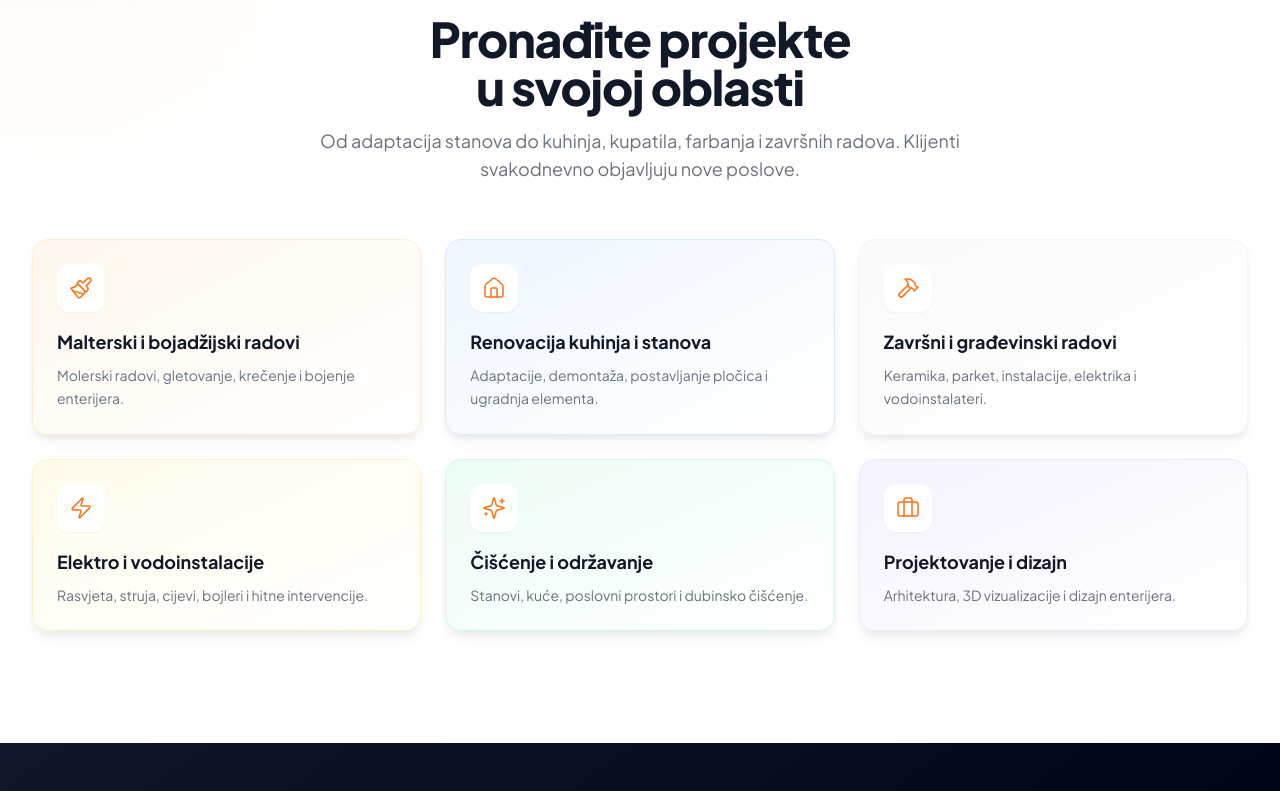
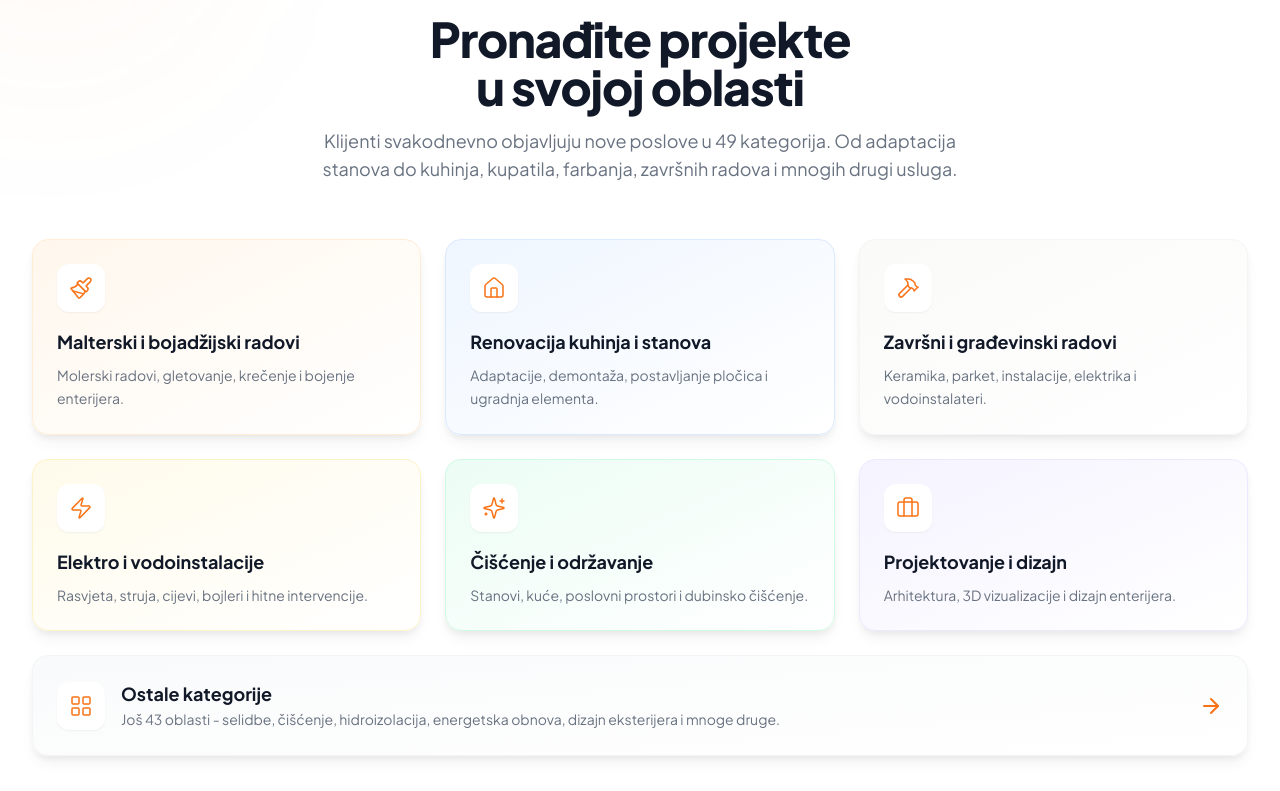
Before and after one commit to ocjenime/zaposli.ba, a Next.js app: page /za-firme in a window 1280 px wide. Shown: the part 2949-3740 px from the top of the page. Built offline with nearby package versions, Linux system fonts and the light colour scheme; no server answers.

Commit message:
feat: add 'Ostale kategorije' card and category count to /za-firme/

```diff
--- a/app/za-firme/ZaFirmeContent.tsx
+++ b/app/za-firme/ZaFirmeContent.tsx
@@ -5,6 +5,7 @@ import Footer from '@/components/Footer';
 import Link from 'next/link';
 import PricingCTA from '@/components/PricingCTA';
 import { JsonLd, breadcrumbSchema, faqSchema } from '@/lib/jsonld';
+import { categories } from '@/lib/data';
 
 import {
   CheckCircle,
@@ -32,6 +33,7 @@ import {
   Award,
   BarChart3,
   UserPlus,
+  LayoutGrid,
 } from 'lucide-react';
 
 const benefits = [
@@ -145,6 +147,8 @@ const projectCards = [
     gradient: 'from-violet-50 to-white border-violet-100',
   },
 ];
+
+const categoryCount = categories.filter((c) => !c.noSeo).length;
 
 const pricingPlans = [
   {
@@ -494,7 +498,8 @@ export default function ZaFirmeContent() {
                 Pronađite projekte u svojoj oblasti
               </h2>
               <p className="text-steel text-lg">
-                Od adaptacija stanova do kuhinja, kupatila, farbanja i završnih radova. Klijenti svakodnevno objavljuju nove poslove.
+                Klijenti svakodnevno objavljuju nove poslove u {categoryCount} kategorija. Od adaptacija stanova do kuhinja,
+                kupatila, farbanja, završnih radova i mnogih drugi usluga.
               </p>
             </div>
 
@@ -511,6 +516,24 @@ export default function ZaFirmeContent() {
                   <p className="text-sm text-steel leading-relaxed">{card.description}</p>
                 </div>
               ))}
+              <Link
+                href="/kategorije/"
+                className="group md:col-span-2 lg:col-span-3 bg-gradient-to-br from-gray-50 to-white border border-gray-100 rounded-2xl p-6 shadow-card hover:shadow-xl transition-all duration-300 flex items-center justify-between gap-4"
+              >
+                <div className="flex items-center gap-4">
+                  <div className="w-12 h-12 bg-white rounded-xl shadow-sm flex items-center justify-center shrink-0 group-hover:scale-110 transition-transform">
+                    <LayoutGrid className="w-6 h-6 text-brand-orange" strokeWidth={1.5} />
+                  </div>
+                  <div>
+                    <h3 className="font-bold text-gray-900 text-lg">Ostale kategorije</h3>
+                    <p className="text-sm text-steel leading-relaxed">
+                      Još {categoryCount - projectCards.length} oblasti - selidbe, čišćenje, hidroizolacija, energetska obnova,
+                      dizajn eksterijera i mnoge druge.
+                    </p>
+                  </div>
+                </div>
+                <ArrowRight className="w-6 h-6 text-brand-orange shrink-0 group-hover:translate-x-1 transition-transform" />
+              </Link>
             </div>
           </div>
         </section>
```
